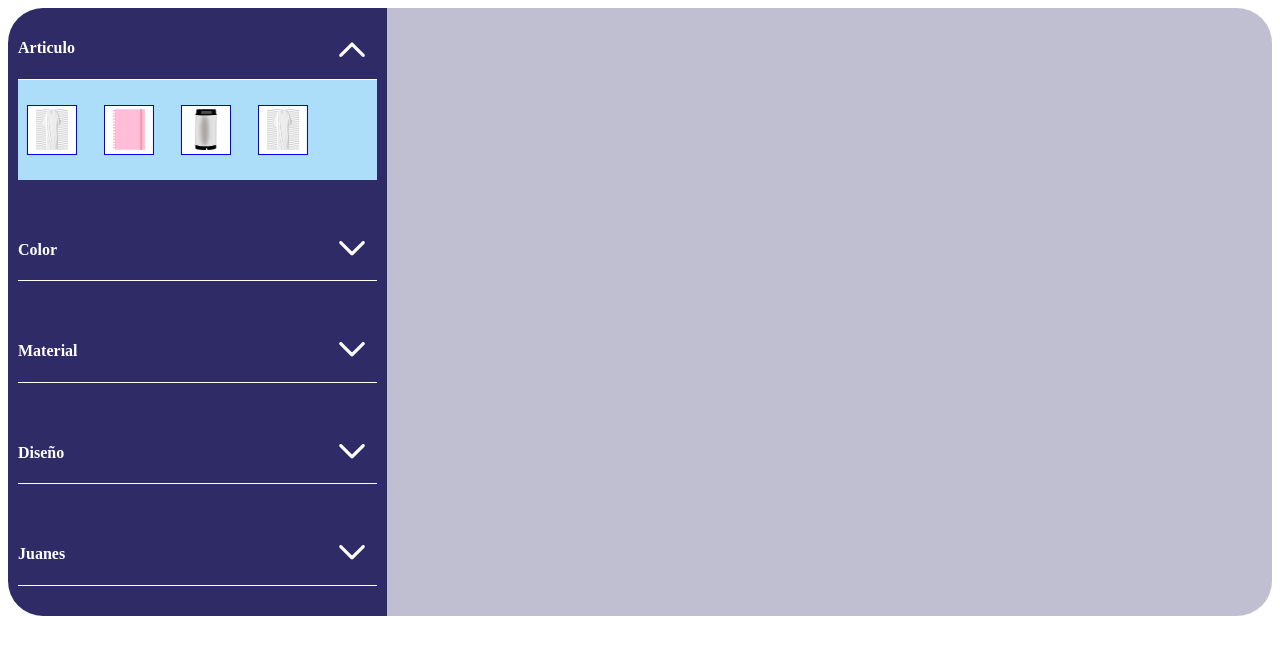
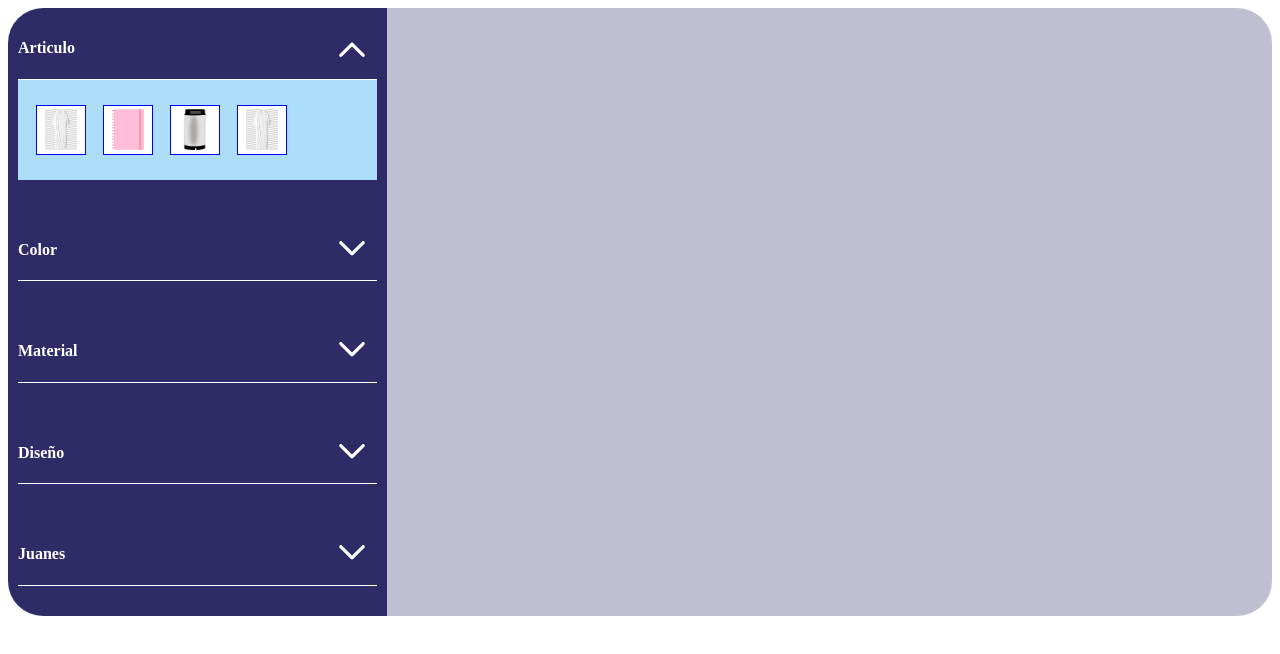
Before and after one commit to MetalPrime/211-taller-somos-pacifico, a React (Create React App) app: page / in a window 1280 px wide. Both pictures are taken after a click on the button 352 px from the left and 48 px from the top of the page. Shown: the top 654 px of the page. Built offline with nearby package versions, Linux system fonts and the light colour scheme.

Commit message:
update css in display Options

```diff
--- a/src/components/Options/Option.css
+++ b/src/components/Options/Option.css
@@ -8,7 +8,6 @@
     justify-content: center;
     align-items: center;
     margin-right: 5%;
-    margin-left: 2.5%;
 }
 
 .Options img{
--- a/src/components/SelectionElements/SelectionElements.css
+++ b/src/components/SelectionElements/SelectionElements.css
@@ -36,6 +36,7 @@
     transform-style: preserve-3d;
     height: 100px;
     background-color: rgba(172, 222, 249, 1);
+    padding-left: 5%;
     display: flex;
     flex-direction: row;
     align-items: center;
```
